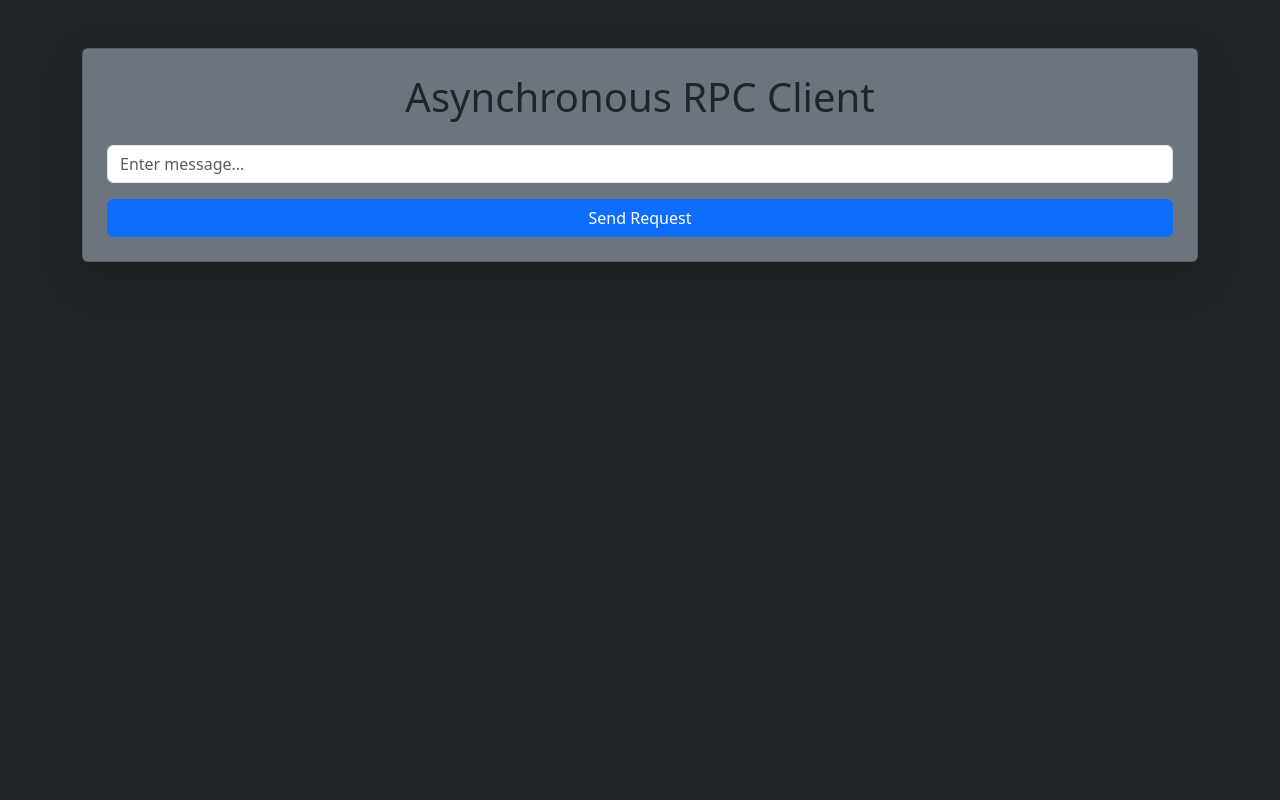
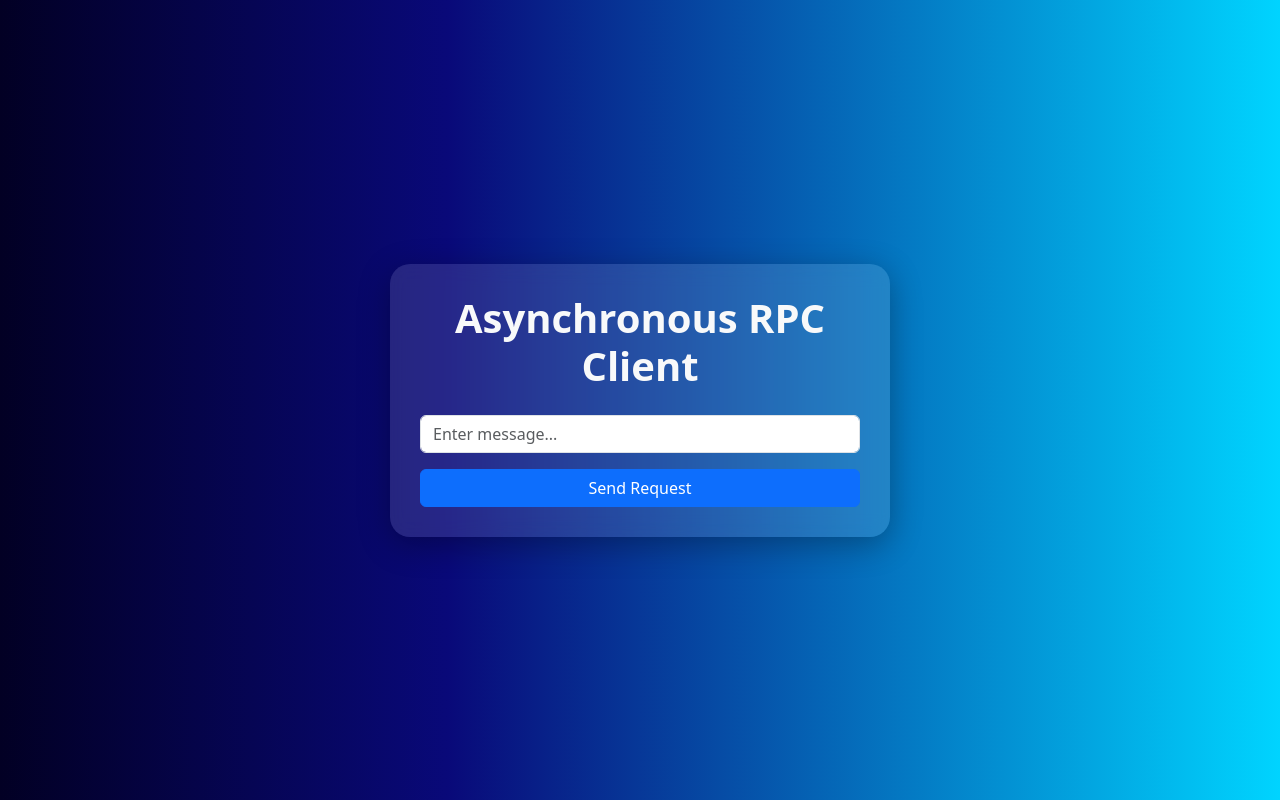
Before and after one commit to christian460/Rpc_Parcial1, a Flask app: page / in a window 1280 px wide. Run offline with Flask 3, Linux system fonts and the light colour scheme.

Commit message:
Agregar estilo a la pagina principal

```diff
--- /dev/null
+++ b/static/style.css
@@ -0,0 +1,32 @@
+body{
+    min-height:100vh;
+    background:#020024;
+    background:linear-gradient(
+        90deg,
+        rgba(2,0,36,1)0%,
+        rgba(9,9,121,1)35%,
+        rgba(0,212,255,1)100%
+    );
+    display:flex;
+    justify-content:center;
+    align-items:center;
+}
+
+.main-card{
+    width:500px;
+    background:rgba(255,255,255,0.12);
+    backdrop-filter:blur(10px);
+    border-radius:20px;
+    padding:30px;
+    box-shadow:0 8px 32px rgba(0,0,0,0.3);
+}
+
+.title{
+    text-align:center;
+    margin-bottom:25px;
+    font-weight:bold;
+}
+
+.response-box{
+    margin-top:20px;
+}
--- a/templates/index.html
+++ b/templates/index.html
@@ -4,17 +4,15 @@
     <meta charset="UTF-8">
     <meta name="viewport" content="width=device-width, initial-scale=1.0">
     <title>RPC Client</title>
-
+    <link rel="stylesheet" href="{{ url_for('static', filename='style.css') }}" >
     <link href="https://cdn.jsdelivr.net/npm/bootstrap@5.3.7/dist/css/bootstrap.min.css" rel="stylesheet">
 </head>
 
-<body class="bg-dark text-light">
+<body class="text-light">
 
-<div class="container mt-5">
+<div class="main-card">
 
-    <div class="card shadow-lg p-4 bg-secondary">
-
-        <h1 class="text-center mb-4">
+    <h1 class="title">
         Asynchronous RPC Client
     </h1>
 
@@ -43,7 +41,7 @@
 
     {% if response %}
 
-        <div class="alert alert-info mt-4">
+    <div class="alert alert-info response-box">
 
         <strong>Server Response:</strong>
         <br><br>
@@ -56,7 +54,5 @@
 
 </div>
 
-</div>
-
 </body>
 </html>
```
Lines whose indentation alone changed are shown as unchanged.
